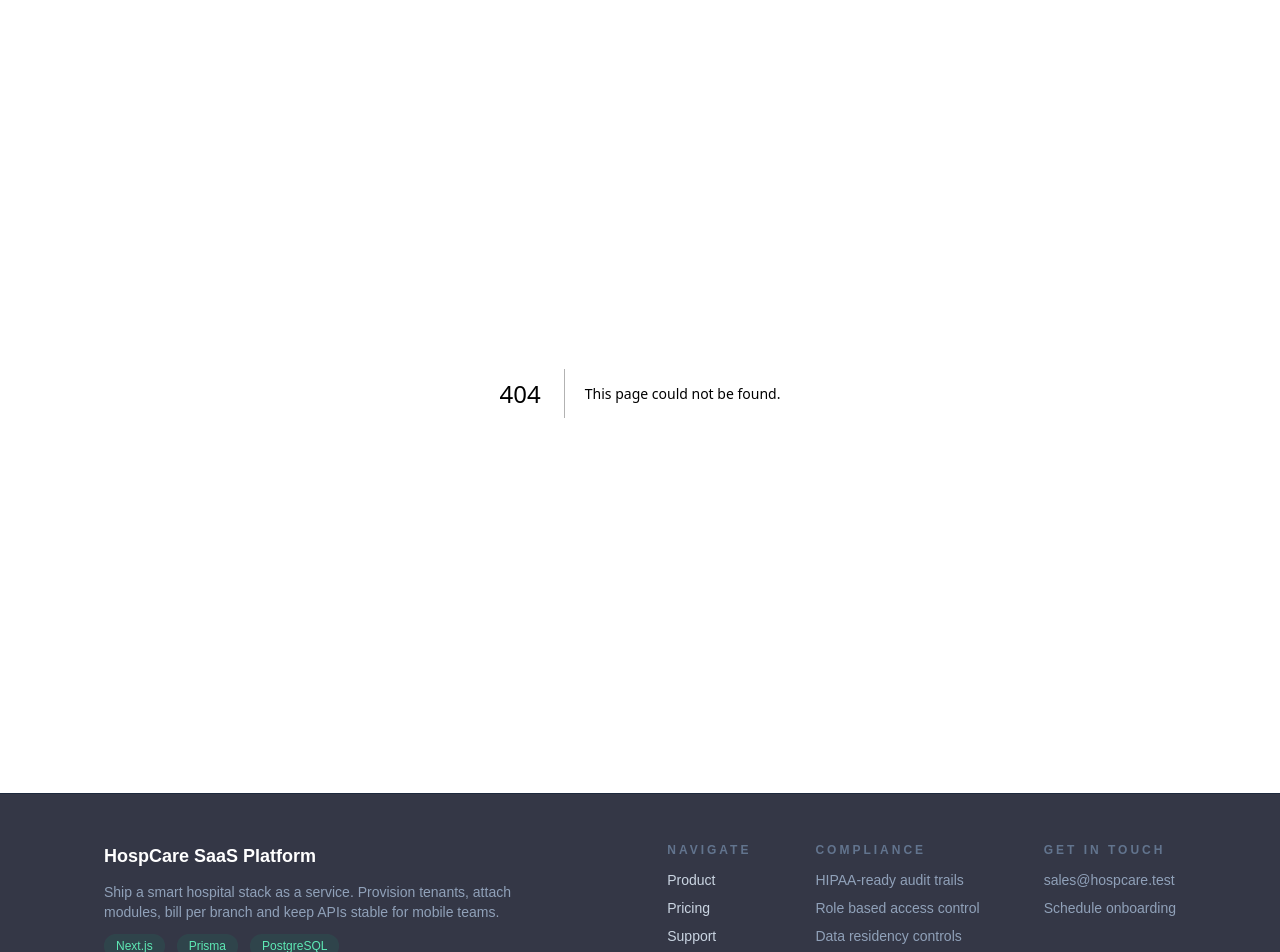
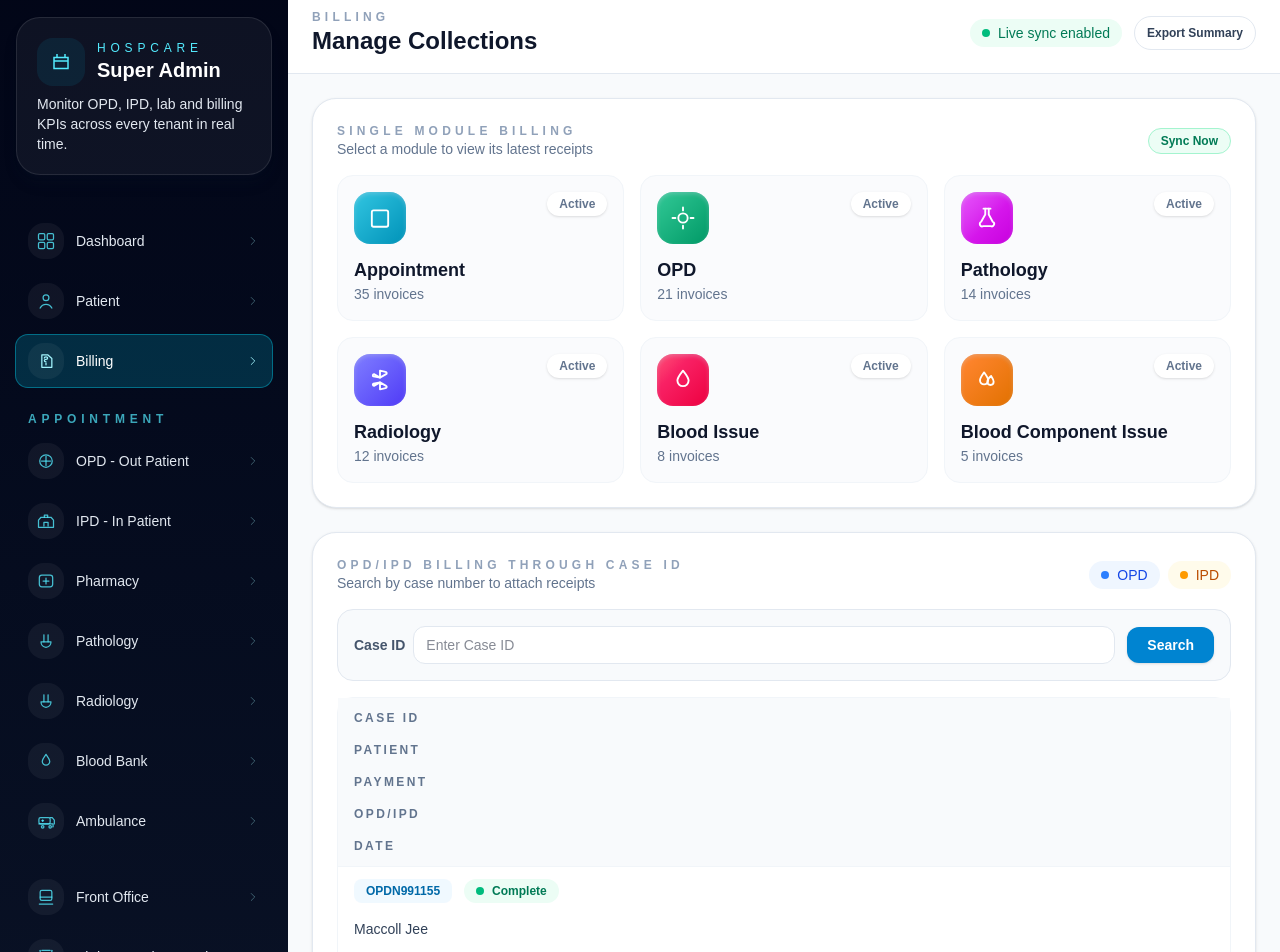
Before and after one commit to AmanDwivedi9335/hospcare-next, a Next.js app: page /superadmin/billing in a window 1280 px wide. Before the commit this address had no page. Shown: the part 80-1032 px from the top of the page. Built offline with nearby package versions, Linux system fonts and the light colour scheme.

Commit message:
Add billing UI for superadmin console

```diff
--- /dev/null
+++ b/app/superadmin/(console)/billing/page.tsx
@@ -0,0 +1,197 @@
+"use client";
+
+import type { JSX } from "react";
+
+const modules = [
+  { title: "Appointment", count: 35, icon: "calendar", accent: "from-cyan-500/80 to-cyan-600" },
+  { title: "OPD", count: 21, icon: "crosshair", accent: "from-emerald-500/80 to-emerald-600" },
+  { title: "Pathology", count: 14, icon: "flask", accent: "from-fuchsia-500/80 to-fuchsia-600" },
+  { title: "Radiology", count: 12, icon: "radiology", accent: "from-indigo-500/80 to-indigo-600" },
+  { title: "Blood Issue", count: 8, icon: "blood", accent: "from-rose-500/80 to-rose-600" },
+  { title: "Blood Component Issue", count: 5, icon: "drops", accent: "from-orange-500/80 to-amber-600" },
+];
+
+const cases = [
+  { caseId: "OPDN991155", patient: "Maccoll Jee", mode: "Cash", type: "OPD", date: "11-06-2021", status: "Complete" },
+  { caseId: "OPDN991154", patient: "Daniel Rathe", mode: "Bank Transfer", type: "OPD", date: "10-06-2021", status: "Complete" },
+  { caseId: "IPDN883210", patient: "Sejal Chaudhry", mode: "Insurance", type: "IPD", date: "09-06-2021", status: "Pending" },
+];
+
+const icons = {
+  calendar: (
+    <path
+      d="M6.5 5.5h11a1.5 1.5 0 0 1 1.5 1.5v11a1.5 1.5 0 0 1-1.5 1.5h-11A1.5 1.5 0 0 1 5 18V7a1.5 1.5 0 0 1 1.5-1.5Z"
+      strokeWidth={1.6}
+    />
+  ),
+  crosshair: (
+    <>
+      <circle cx="12" cy="12" r="4" strokeWidth={1.6} />
+      <path d="M12 3v2.5M21 12h-2.5M12 21v-2.5M3 12h2.5" strokeWidth={1.6} />
+    </>
+  ),
+  flask: (
+    <>
+      <path d="M9 4h6" strokeWidth={1.6} />
+      <path d="M10.5 4v5l-3.5 6.2A2 2 0 0 0 8.8 19h6.4a2 2 0 0 0 1.7-3.8L13.5 9V4" strokeWidth={1.6} />
+    </>
+  ),
+  radiology: (
+    <>
+      <path d="M12 4v6l5.2-3a1 1 0 0 0-.4-1.9Z" strokeWidth={1.6} />
+      <path d="M12 10 6.8 7a1 1 0 0 0-.4 1.9Z" strokeWidth={1.6} />
+      <path d="M12 20v-6l5.2 3a1 1 0 0 1-.4 1.9Z" strokeWidth={1.6} />
+      <path d="M12 14 6.8 17a1 1 0 0 1-.4-1.9Z" strokeWidth={1.6} />
+    </>
+  ),
+  blood: (
+    <path d="M12 4c2.4 3 4.8 5.7 4.8 8.5a4.8 4.8 0 1 1-9.6 0C7.2 9.7 9.6 7 12 4Z" strokeWidth={1.6} />
+  ),
+  drops: (
+    <>
+      <path d="M9.5 5.5C11 7.6 13 9.9 13 12.3A3.5 3.5 0 1 1 6 12.3c0-2.4 2-4.7 3.5-6.8Z" strokeWidth={1.6} />
+      <path d="M15.5 8.5c1.1 1.6 2.2 3.1 2.2 5.1a2.7 2.7 0 0 1-5.4 0c0-2 1.1-3.5 3.2-5.1Z" strokeWidth={1.6} />
+    </>
+  ),
+} satisfies Record<string, JSX.Element>;
+
+function ModuleIcon({ name }: { name: keyof typeof icons }) {
+  return (
+    <svg
+      viewBox="0 0 24 24"
+      fill="none"
+      stroke="currentColor"
+      strokeLinecap="round"
+      strokeLinejoin="round"
+      className="h-7 w-7"
+    >
+      {icons[name]}
+    </svg>
+  );
+}
+
+export default function BillingConsole() {
+  return (
+    <div className="flex flex-1 flex-col">
+      <header className="flex items-center justify-between border-b border-slate-200 bg-white px-6 py-4">
+        <div>
+          <p className="text-xs font-semibold uppercase tracking-[0.35em] text-slate-400">Billing</p>
+          <h1 className="text-2xl font-semibold text-slate-900">Manage Collections</h1>
+        </div>
+        <div className="flex items-center gap-3 text-sm text-slate-500">
+          <span className="inline-flex items-center gap-2 rounded-full bg-emerald-50 px-3 py-1 text-emerald-700">
+            <span className="h-2 w-2 rounded-full bg-emerald-500" />
+            Live sync enabled
+          </span>
+          <button className="rounded-full border border-slate-200 px-3 py-2 text-xs font-semibold text-slate-700 transition hover:bg-slate-50">
+            Export Summary
+          </button>
+        </div>
+      </header>
+
+      <main className="flex-1 bg-slate-50 p-6">
+        <div className="grid gap-6 lg:grid-cols-[1.15fr,1fr]">
+          <section className="space-y-4 rounded-3xl border border-slate-200 bg-white p-6 shadow-sm">
+            <div className="flex items-center justify-between">
+              <div>
+                <p className="text-xs font-semibold uppercase tracking-[0.35em] text-slate-400">Single Module Billing</p>
+                <p className="text-sm text-slate-500">Select a module to view its latest receipts</p>
+              </div>
+              <button className="rounded-full border border-emerald-200 bg-emerald-50 px-3 py-1 text-xs font-semibold text-emerald-700 transition hover:bg-emerald-100">
+                Sync Now
+              </button>
+            </div>
+
+            <div className="grid gap-4 md:grid-cols-2 xl:grid-cols-3">
+              {modules.map((module) => (
+                <div
+                  key={module.title}
+                  className="group flex flex-col justify-between gap-3 rounded-2xl border border-slate-100 bg-slate-50/70 p-4 transition hover:-translate-y-0.5 hover:border-slate-200 hover:bg-white"
+                >
+                  <div className="flex items-start justify-between gap-3">
+                    <div className={`rounded-2xl bg-gradient-to-br ${module.accent} p-3 text-white shadow-inner shadow-slate-300/30`}>
+                      <ModuleIcon name={module.icon as keyof typeof icons} />
+                    </div>
+                    <span className="rounded-full bg-white px-3 py-1 text-xs font-semibold text-slate-500 shadow-sm">Active</span>
+                  </div>
+                  <div>
+                    <p className="text-lg font-semibold text-slate-900">{module.title}</p>
+                    <p className="text-sm text-slate-500">{module.count} invoices</p>
+                  </div>
+                </div>
+              ))}
+            </div>
+          </section>
+
+          <section className="space-y-4 rounded-3xl border border-slate-200 bg-white p-6 shadow-sm">
+            <div className="flex flex-wrap items-center justify-between gap-3">
+              <div>
+                <p className="text-xs font-semibold uppercase tracking-[0.35em] text-slate-400">OPD/IPD Billing Through Case Id</p>
+                <p className="text-sm text-slate-500">Search by case number to attach receipts</p>
+              </div>
+              <div className="flex flex-wrap items-center gap-2 text-sm text-slate-500">
+                <span className="inline-flex items-center gap-2 rounded-full bg-blue-50 px-3 py-1 text-blue-700">
+                  <span className="h-2 w-2 rounded-full bg-blue-500" />
+                  OPD
+                </span>
+                <span className="inline-flex items-center gap-2 rounded-full bg-amber-50 px-3 py-1 text-amber-700">
+                  <span className="h-2 w-2 rounded-full bg-amber-500" />
+                  IPD
+                </span>
+              </div>
+            </div>
+
+            <div className="flex flex-wrap items-center gap-3 rounded-2xl border border-slate-200 bg-slate-50 p-4">
+              <label className="flex flex-1 items-center gap-2 text-sm text-slate-500">
+                <span className="font-semibold text-slate-600">Case ID</span>
+                <input
+                  type="text"
+                  placeholder="Enter Case ID"
+                  className="w-full flex-1 rounded-xl border border-slate-200 bg-white px-3 py-2 text-sm text-slate-900 outline-none ring-emerald-500/20 focus:ring"
+                />
+              </label>
+              <button className="rounded-xl bg-sky-600 px-5 py-2 text-sm font-semibold text-white shadow-sm transition hover:bg-sky-500">
+                Search
+              </button>
+            </div>
+
+            <div className="rounded-2xl border border-slate-100">
+              <div className="grid grid-cols-[1.2fr,1fr,1fr,1fr,1fr] items-center gap-4 border-b border-slate-100 bg-slate-50 px-4 py-3 text-xs font-semibold uppercase tracking-[0.2em] text-slate-500">
+                <span>Case ID</span>
+                <span>Patient</span>
+                <span>Payment</span>
+                <span>OPD/IPD</span>
+                <span>Date</span>
+              </div>
+              <div className="divide-y divide-slate-100 text-sm text-slate-700">
+                {cases.map((item) => (
+                  <div key={item.caseId} className="grid grid-cols-[1.2fr,1fr,1fr,1fr,1fr] items-center gap-4 px-4 py-3">
+                    <div className="flex items-center gap-3 text-sky-700">
+                      <span className="rounded-lg bg-sky-50 px-3 py-1 text-xs font-semibold">{item.caseId}</span>
+                      <span className={`inline-flex items-center gap-2 rounded-full px-3 py-1 text-xs font-semibold ${
+                        item.status === "Complete"
+                          ? "bg-emerald-50 text-emerald-700"
+                          : "bg-amber-50 text-amber-700"
+                      }`}>
+                        <span
+                          className={`h-2 w-2 rounded-full ${
+                            item.status === "Complete" ? "bg-emerald-500" : "bg-amber-500"
+                          }`}
+                        />
+                        {item.status}
+                      </span>
+                    </div>
+                    <span className="text-slate-700">{item.patient}</span>
+                    <span className="text-slate-500">{item.mode}</span>
+                    <span className="text-slate-500">{item.type}</span>
+                    <span className="text-slate-500">{item.date}</span>
+                  </div>
+                ))}
+              </div>
+            </div>
+          </section>
+        </div>
+      </main>
+    </div>
+  );
+}
```
